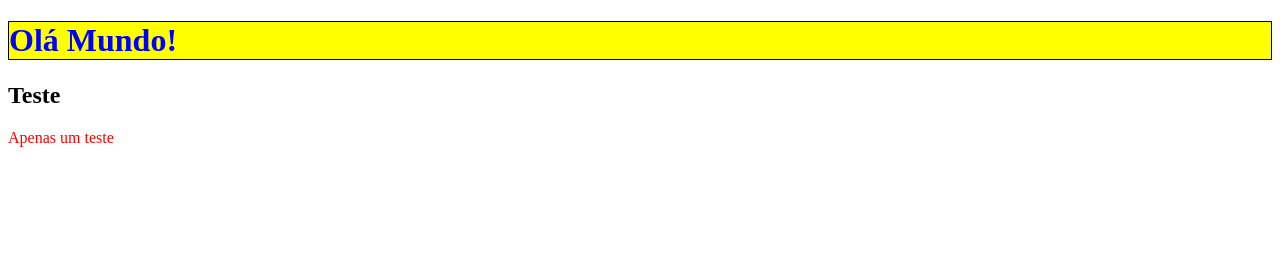
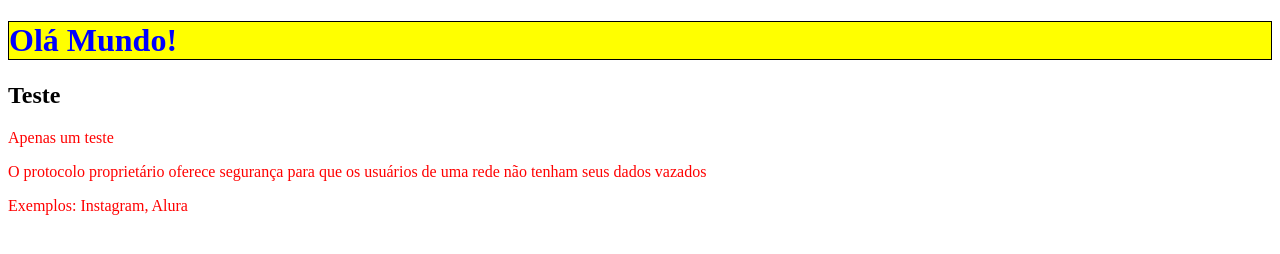
Before and after one commit to guilhermebastos2002/index.html, a plain HTML site: page index.html in a window 1280 px wide. Drawn offline with Linux system fonts and the light colour scheme.

Commit message:
Update index.html

```diff
--- a/index.html
+++ b/index.html
@@ -21,6 +21,8 @@
         <h1>Olá Mundo!</h1>
         <h2>Teste</h2>
         <p>Apenas um teste</p>
+        <p>O protocolo proprietário oferece segurança para que os usuários de uma rede não tenham seus dados vazados</p>
+        <p>Exemplos: Instagram, Alura</p>
         <script>
             function teste(){
                 document.write('Apenas um teste');
```
